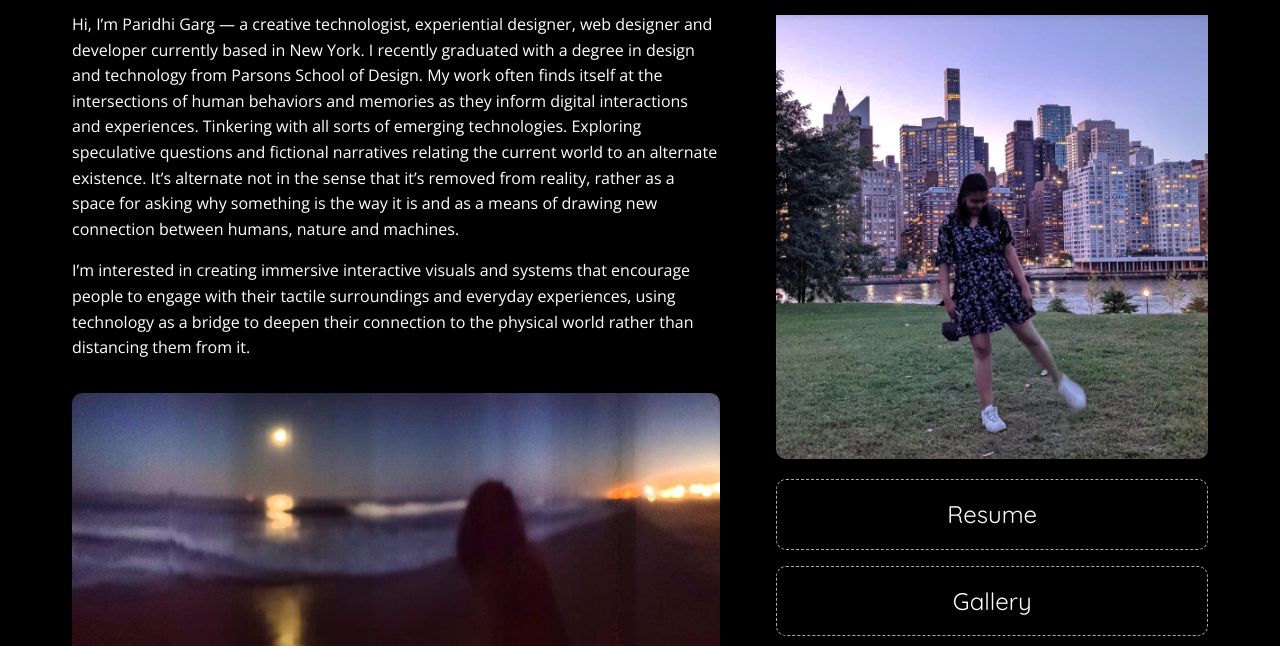
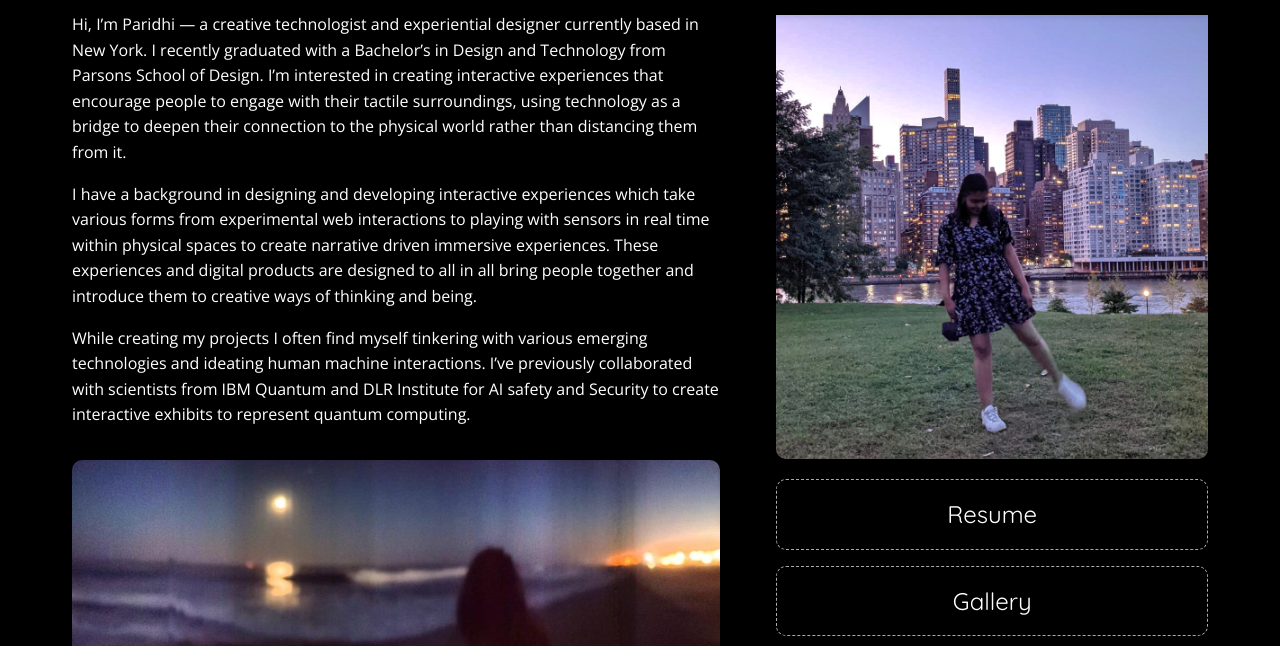
Before and after one commit to Paridhii27/Paridhi-Portfolio, a plain HTML site: page public/about.html in a window 1280 px wide. Shown: the part 76-722 px from the top of the page. Drawn offline with nearby package versions, Linux system fonts and the light colour scheme.

Commit message:
bio update

```diff
--- a/public/about.html
+++ b/public/about.html
@@ -56,25 +56,29 @@
           <!-- ABOUT ME  -->
           <div class="introduction-text fadeInText">
             <p>
-              Hi, I’m Paridhi Garg — a creative technologist, experiential
-              designer, web designer and developer currently based in New York.
-              I recently graduated with a degree in design and technology from
-              Parsons School of Design. My work often finds itself at the
-              intersections of human behaviors and memories as they inform
-              digital interactions and experiences. Tinkering with all sorts of
-              emerging technologies. Exploring speculative questions and
-              fictional narratives relating the current world to an alternate
-              existence. It’s alternate not in the sense that it’s removed from
-              reality, rather as a space for asking why something is the way it
-              is and as a means of drawing new connection between humans, nature
-              and machines.
+              Hi, I’m Paridhi — a creative technologist and experiential
+              designer currently based in New York. I recently graduated with a
+              Bachelor’s in Design and Technology from Parsons School of Design.
+              I’m interested in creating interactive experiences that encourage
+              people to engage with their tactile surroundings, using technology
+              as a bridge to deepen their connection to the physical world
+              rather than distancing them from it.
             </p>
             <p>
-              I’m interested in creating immersive interactive visuals and
-              systems that encourage people to engage with their tactile
-              surroundings and everyday experiences, using technology as a
-              bridge to deepen their connection to the physical world rather
-              than distancing them from it.
+              I have a background in designing and developing interactive
+              experiences which take various forms from experimental web
+              interactions to playing with sensors in real time within physical
+              spaces to create narrative driven immersive experiences. These
+              experiences and digital products are designed to all in all bring
+              people together and introduce them to creative ways of thinking
+              and being.
+            </p>
+            <p>
+              While creating my projects I often find myself tinkering with
+              various emerging technologies and ideating human machine
+              interactions. I’ve previously collaborated with scientists from
+              IBM Quantum and DLR Institute for AI safety and Security to create
+              interactive exhibits to represent quantum computing.
             </p>
           </div>
 
```
Also changed, not shown: public/project-pages/this-machine-is-a-stranger.html (+5 -3 lines).
